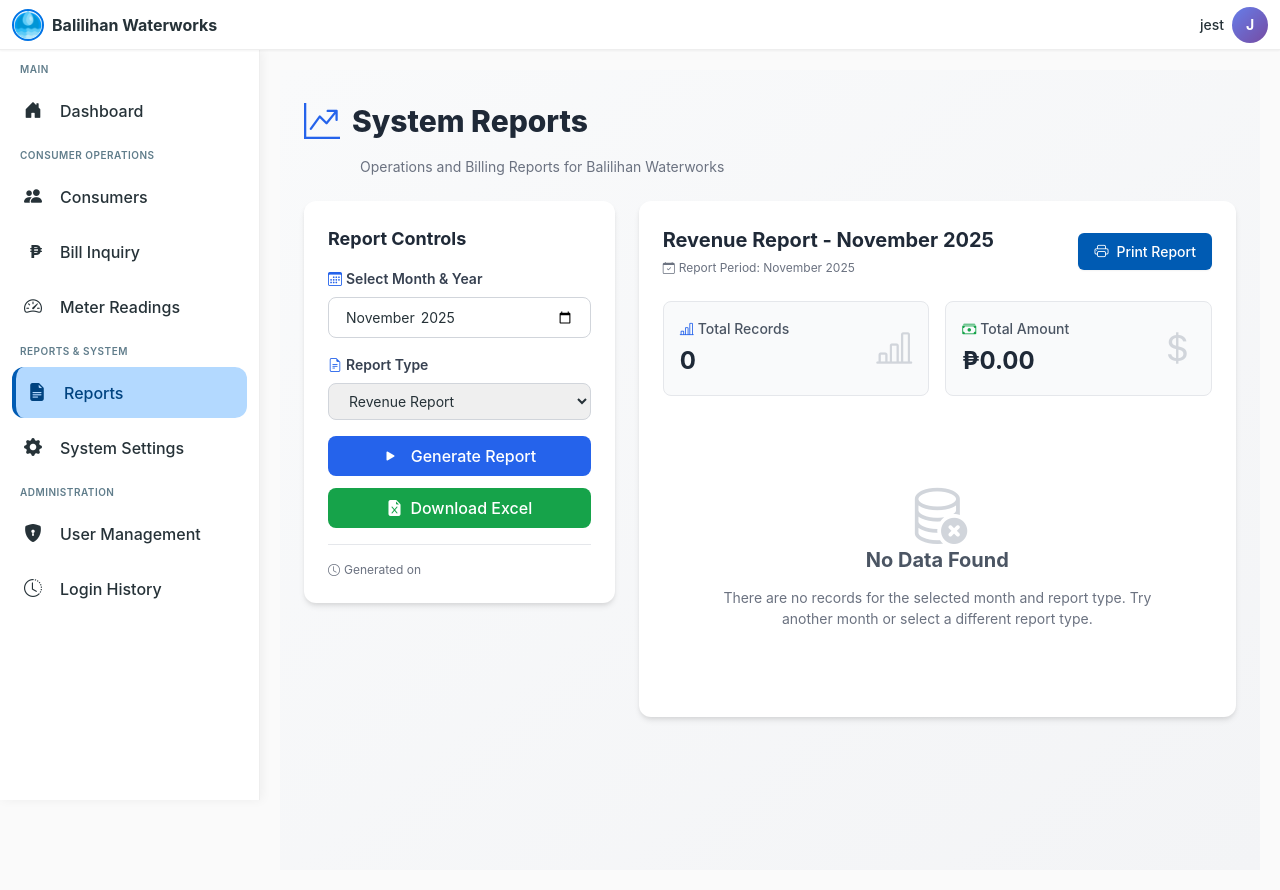
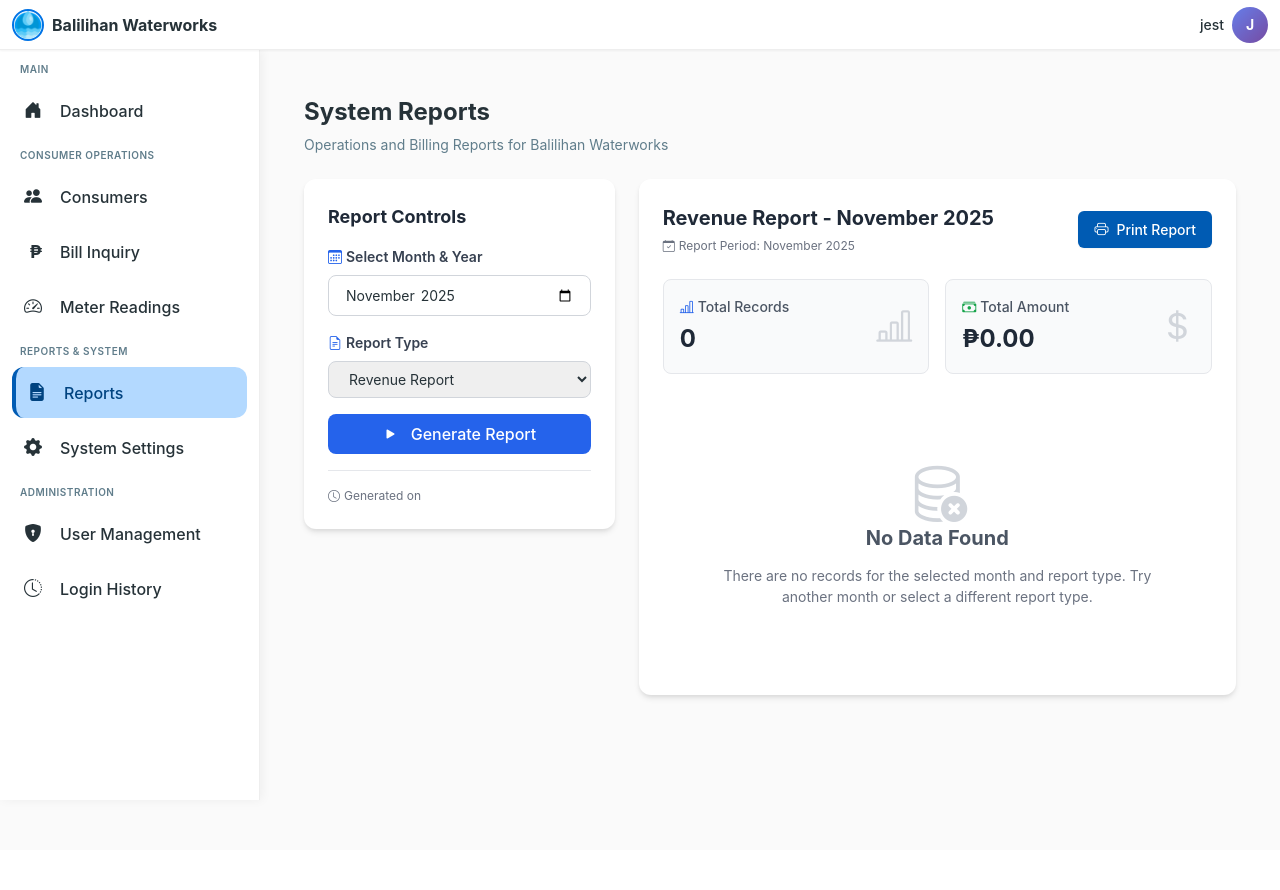
Before and after one commit to JeSender/waterworks, a Django app: page /reports/ in a window 1280 px wide. After the commit the page ends 800 px from the top, so only its background shows below. Run offline with Django 5.2, Linux system fonts and the light colour scheme; a user stored in the database is signed in; data comes from the database, SQL or seed files in the repository; some libraries are stand-ins or nearby versions.

Commit message:
Remove Excel download button from reports and adjust header layout

```diff
--- a/consumers/templates/consumers/reports.html
+++ b/consumers/templates/consumers/reports.html
@@ -4,20 +4,16 @@
 {% block title %}System Reports{% endblock %}
 
 {% block main_content %}
-<div class="min-h-screen bg-gradient-to-br from-gray-50 to-gray-100 p-6">
+<div class="max-w-7xl mx-auto p-6">
 
-    <!-- Main Header - Spans Full Width -->
-    <div class="mb-6 max-w-7xl mx-auto">
-        <div class="flex items-center gap-3 mb-2">
-            <i class="bi bi-graph-up-arrow text-4xl text-blue-600"></i>
-            <h1 class="text-3xl font-extrabold text-gray-800">System Reports</h1>
-        </div>
-        <p class="text-sm text-gray-500 ml-14">Operations and Billing Reports for Balilihan Waterworks</p>
+    <!-- Page Header -->
+    <div class="mb-6">
+        <h2 class="text-2xl font-bold text-dark-900">System Reports</h2>
+        <p class="text-dark-500 text-sm mt-1">Operations and Billing Reports for Balilihan Waterworks</p>
     </div>
 
     <!-- Two-Column Layout Container -->
-    <div class="max-w-7xl mx-auto">
-        <div class="flex flex-col lg:flex-row gap-6">
+    <div class="flex flex-col lg:flex-row gap-6">
 
             <!-- LEFT COLUMN: Report Generation Form -->
             <div class="w-full lg:w-1/3 lg:max-w-md">
@@ -56,7 +52,7 @@
                         </div>
 
                         <!-- Action Buttons -->
-                        <div class="space-y-3 mb-4">
+                        <div class="mb-4">
                             <!-- Generate Report Button -->
                             <button
                                 type="submit"
@@ -66,14 +62,6 @@
                                 <span id="btnText">Generate Report</span>
                                 <i class="bi bi-arrow-clockwise animate-spin ms-2 hidden" id="btnSpinner"></i>
                             </button>
-
-                            <!-- Download Excel Button -->
-                            {% if report_data is not None %}
-                            <a href="{% url 'consumers:export_report_excel' %}?report_type={{ report_type }}&month_year={{ month_year_value }}"
-                               class="w-full inline-flex items-center justify-center px-4 py-2 bg-green-600 text-white font-medium rounded-md hover:bg-green-700 focus:outline-none focus:ring-2 focus:ring-green-500 transition-all">
-                                <i class="bi bi-file-earmark-excel-fill me-2"></i>Download Excel
-                            </a>
-                            {% endif %}
                         </div>
 
                         <!-- Generated On Timestamp -->
@@ -300,7 +288,6 @@
             </div>
 
         </div>
-    </div>
 
     <!-- Loading Overlay -->
     <div id="loadingOverlay" class="hidden fixed inset-0 bg-black bg-opacity-30 flex items-center justify-center z-50">
```
